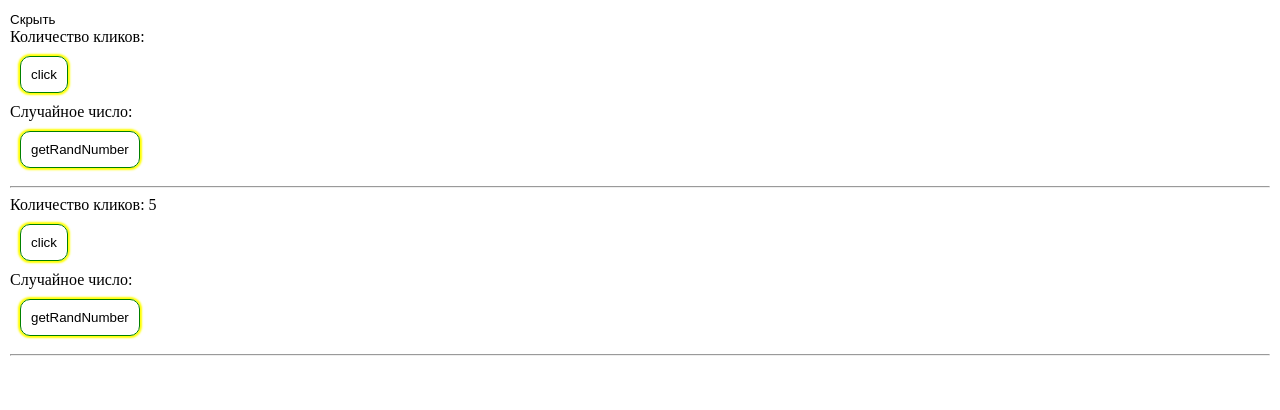
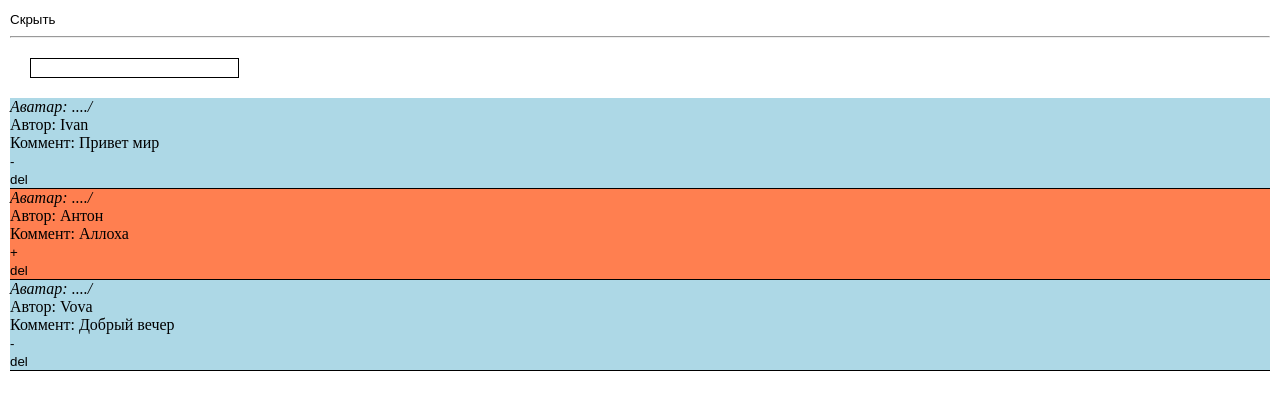
Before and after one commit to VolodymyrKalynii/skillup-front-end, a React app: page / in a window 1280 px wide. Shown: the top 410 px of the page. Built offline with nearby package versions, Linux system fonts and the light colour scheme.

Commit message:
lesson 32

```diff
--- a/package.json
+++ b/package.json
@@ -42,6 +42,7 @@
     "core-js": "^3.8.3",
     "ip": "^1.1.5",
     "mini-css-extract-plugin": "^1.3.4",
+    "prop-types": "^15.7.2",
     "react": "^17.0.1",
     "react-dom": "^17.0.1",
     "sass": "^1.32.4"
--- a/src/components/app/App.jsx
+++ b/src/components/app/App.jsx
@@ -1,7 +1,7 @@
 import React, {useState} from 'react';
-// import {CommentsApp} from '../comments-app';
-import {ClickCounter} from '../click-counter';
-import {ClickCounterFunc} from '../click-counter-func';
+import {CommentsApp} from '../comments-app';
+// import {ClickCounter} from '../click-counter';
+// import {ClickCounterFunc} from '../click-counter-func';
 // import {InputFunc} from '../input-func';
 
 export const App = () => {
@@ -11,16 +11,21 @@ export const App = () => {
         setIsShowCounters((prev) => !prev);
     };
 
+    const user = {
+        name: 'Ivan',
+        age: 35
+    };
+
     return (
         <div>
             <button type='button' onClick={btnHandler}>{isShowCounters ? 'Скрыть' : 'Показать'}</button>
-            {isShowCounters && <div><ClickCounter /><hr/><ClickCounterFunc /></div>}
+            {/* {isShowCounters && <div><hr/><ClickCounterFunc /></div>} */}
             {/* <ClickCounter /> */}
 
             {/* <ClickCounterFunc /> */}
             <hr/>
             {/* <InputFunc /> */}
-            {/* <CommentsApp /> */}
+            <CommentsApp user={user} />
         </div>
     );
 };
--- a/src/components/click-counter-func/ClickCounterFunc.jsx
+++ b/src/components/click-counter-func/ClickCounterFunc.jsx
@@ -1,5 +1,9 @@
 /* eslint-disable arrow-body-style */
-import React, {useState, useEffect} from 'react';
+import React, {useState, useEffect, useMemo, useLayoutEffect} from 'react';
+
+import {calculateFib} from '../../lib/fib-calculator';
+import {sleepApp} from '../../lib/sleep-app';
+// import {timeFunctionTest} from '../../lib/perf-test';
 
 import styles from './styles.scss';
 
@@ -7,27 +11,31 @@ export const ClickCounterFunc = ({initClicksQty = 0}) => {
     const [clickCounter, setClickCounter] = useState(initClicksQty);
     const [rndNumber, setRndNumber] = useState();
 
+    useLayoutEffect(() => {
+        console.log('запос mount useLayoutEffect');
+
+        sleepApp(4000);
+        console.log('done');
+    }, []);
+
     // useEffect(() => {
-    //     const timeout = setTimeout(() => {
-    //         setRndNumber(Math.random());
-    //     }, 1000);
+    //     console.log('запос mount');
 
-    //     return () => {
-    //         console.log('unmount');
-    //         clearTimeout(timeout);
-    //     };
-    // }, [rndNumber]);
+    //     sleepApp(4000);
+    //     console.log('done');
+    // }, []);
 
     useEffect(() => {
-        const timeout = setTimeout(() => {
-            setClickCounter((prev) => prev + 1);
-        }, 1000);
+        console.log('запос all time');
+    });
 
-        return () => {
-            console.log('unmount');
-            clearTimeout(timeout);
-        };
+    useEffect(() => {
+        console.log('запос только когда изменяется clickCounter');
     }, [clickCounter]);
+
+    useEffect(() => {
+        console.log('запос только когда изменяется rndNumber');
+    }, [rndNumber]);
 
     const btnHanlder = () => {
         setClickCounter((prevState) => prevState + 1);
@@ -37,7 +45,11 @@ export const ClickCounterFunc = ({initClicksQty = 0}) => {
         setRndNumber(Math.random());
     };
 
-    console.log('render fc');
+    const result = useMemo(() => calculateFib(clickCounter), [clickCounter]);
+
+    // timeFunctionTest(10, () => calculateFib(45));
+
+    // const result = calculateFib(clickCounter);
 
     return (
         <div>
@@ -45,6 +57,7 @@ export const ClickCounterFunc = ({initClicksQty = 0}) => {
             <p><button className={styles.button} type='button' onClick={btnHanlder}>click</button></p>
             <p>Случайное число: {rndNumber}</p>
             <p><button className={styles.button} type='button' onClick={btn2Hanlder}>getRandNumber</button></p>
+            <p>Число Фиббоначи для {clickCounter} : {result}</p>
         </div>
     );
 };
--- a/src/components/click-counter/ClickCounter.jsx
+++ b/src/components/click-counter/ClickCounter.jsx
@@ -1,4 +1,6 @@
 import React, {Component} from 'react';
+
+// import {sleepApp} from '../../lib/sleep-app';
 
 import styles from './styles.scss';
 
@@ -25,6 +27,8 @@ export class ClickCounter extends Component {
 
     componentDidMount() {
         console.log('componentDidMount');
+
+        // sleepApp(4000);
 
         // const doneCb = () => {
         //     console.log('done');
--- a/src/components/comments-app/CommentsApp.jsx
+++ b/src/components/comments-app/CommentsApp.jsx
@@ -1,4 +1,7 @@
+/* eslint-disable react/require-default-props */
 import React from 'react';
+import PropTypes from 'prop-types';
+
 import {Loader} from '../loader';
 
 import {Comments} from './parts';
@@ -107,6 +110,8 @@ export class CommentsApp extends React.Component {
     render() {
         const {commentsList, inputFilterValue, isLoaded} = this.state;
 
+        console.log(this.props.user);
+
         if (!isLoaded) {
             return <Loader/>;
         }
@@ -121,10 +126,17 @@ export class CommentsApp extends React.Component {
                 {/* <ClickCounter initClicksQty={5} /> */}
                 {/* <Title /> */}
                 <Comments
-                commentsList={filteredCommentsList}
-                delHandler={this.delHandler}
-                toggleCommentLikee={this.toggleCommentLikee} />
+                    commentsList={filteredCommentsList}
+                    delHandler={this.delHandler}
+                    toggleCommentLikee={this.toggleCommentLikee} />
             </div>
         );
     }
 }
+
+CommentsApp.propTypes = {
+    user: PropTypes.shape({
+        name: PropTypes.string.isRequired,
+        age: PropTypes.number.isRequired
+    }).isRequired
+};
--- a/src/components/comments-app/parts/comments/Comments.jsx
+++ b/src/components/comments-app/parts/comments/Comments.jsx
@@ -1,4 +1,6 @@
 import React from 'react';
+import PropTypes from 'prop-types';
+
 import {Comment} from './comment/Comment';
 
 export const Comments = ({commentsList = [], toggleCommentLikee, delHandler}) => {
@@ -10,3 +12,17 @@ export const Comments = ({commentsList = [], toggleCommentLikee, delHandler}) =>
         </ul>
     );
 };
+
+Comments.propTypes = {
+    commentsList: PropTypes.arrayOf(
+        PropTypes.shape({
+            id: PropTypes.number.isRequired,
+            avatar: PropTypes.string.isRequired,
+            text: PropTypes.string.isRequired,
+            author: PropTypes.string.isRequired,
+            isLikeed: PropTypes.bool.isRequired
+        })
+    ).isRequired,
+    toggleCommentLikee: PropTypes.func.isRequired,
+    delHandler: PropTypes.func.isRequired
+};
--- /dev/null
+++ b/src/lib/perf-test.js
@@ -0,0 +1,13 @@
+export const timeFunctionTest = (iterations, fn) => {
+
+    for (let i = 0; i < iterations; i++) {
+        console.time('timeTest');
+        const timeTest = () => {
+            fn();
+        };
+
+        timeTest();
+
+        console.timeEnd('timeTest');
+    }
+};
--- a/webpack.config.js
+++ b/webpack.config.js
@@ -20,7 +20,7 @@ const publicPath = '/';
 const createPlugins = (isProd) => {
 	const def = [
 		new HtmlWebpackPlugin({
-			title: 'skillup 31',
+			title: 'skillup 32',
 			template: path.resolve(__dirname, './src/template.html'), // шаблон
 			filename: 'index.html', // название выходного файла
 		}),
```
Also changed, not shown: src/components/comments-app/parts/comments/comment/Comment.jsx (+11 -0 lines), src/lib/fib-calculator.js (+8 -0 lines).
